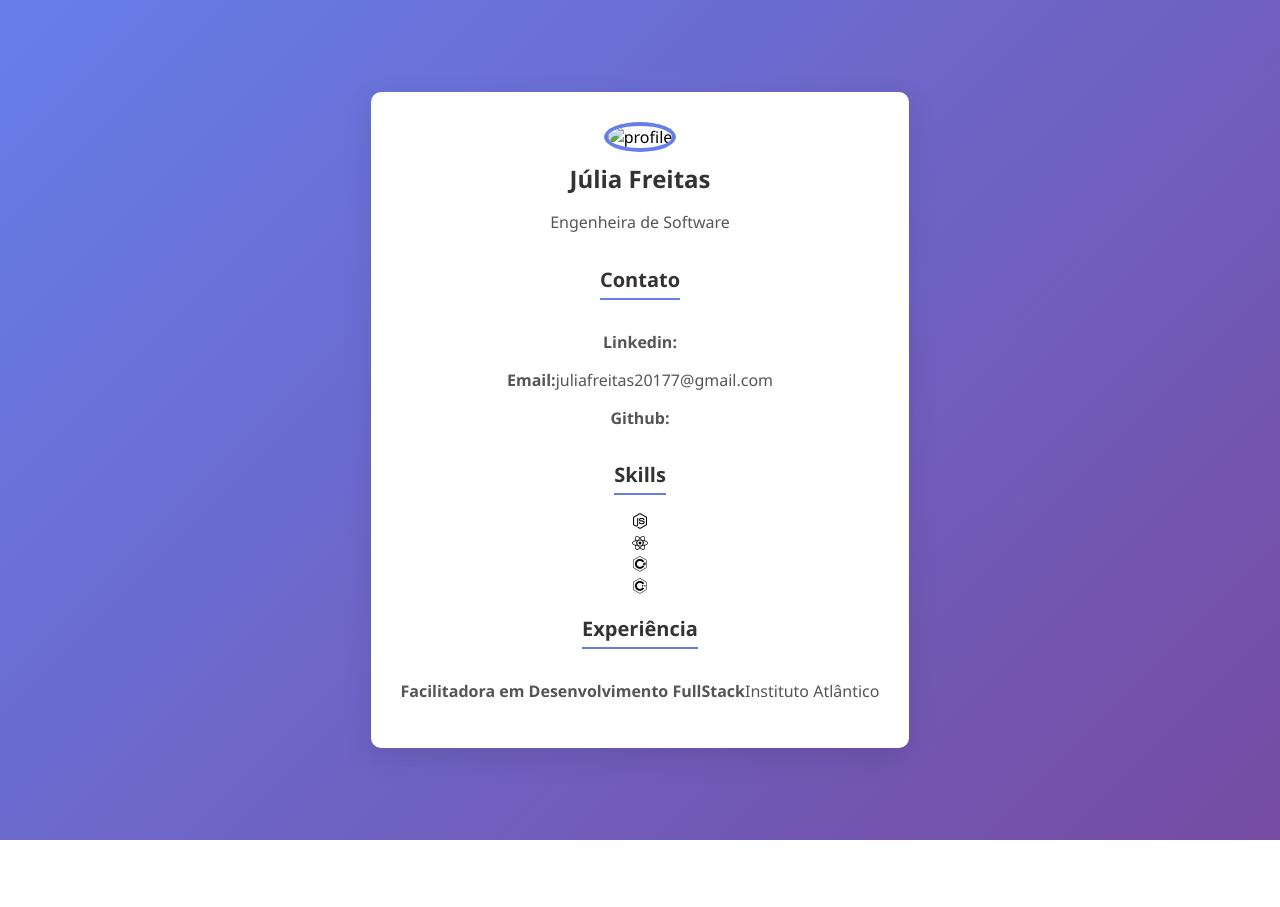
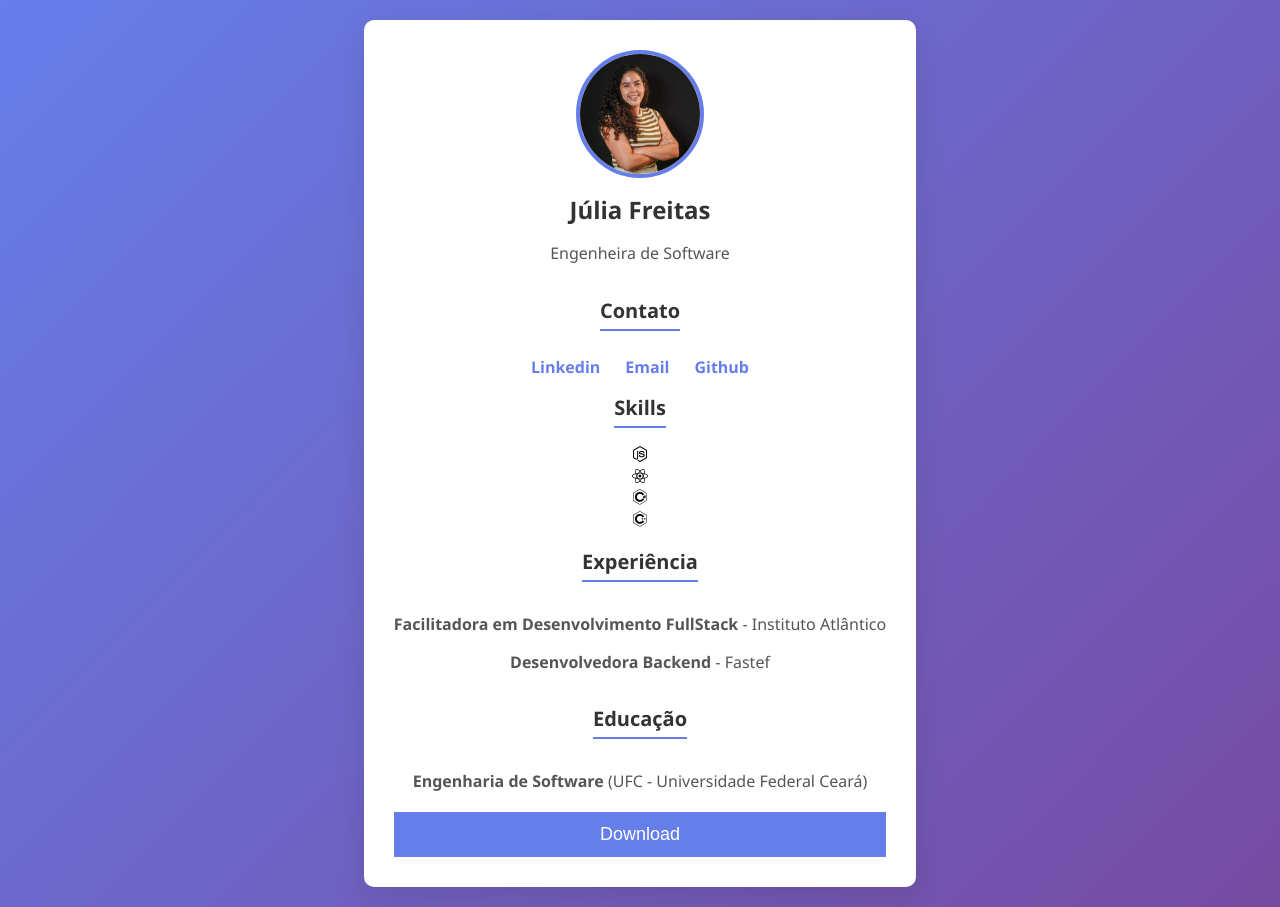
Before and after one commit to julfreitas/Disciplina-Desenvolvimento-Web, a plain HTML site: page Prática laboratório - CSS/exercicio01/index.html in a window 1280 px wide. Before the commit the page ends 840 px from the top, so only its background shows below. Drawn offline with nearby package versions, Linux system fonts and the light colour scheme.

Commit message:
curriculo

```diff
--- a/Prática laboratório - CSS/exercicio01/index.html
+++ b/Prática laboratório - CSS/exercicio01/index.html
@@ -16,20 +16,36 @@
       href="https://cdn.jsdelivr.net/gh/devicons/devicon@v2.15.1/devicon.min.css"
     />
 
-    <title>Document</title>
+    <title>Currículo</title>
   </head>
   <body>
     <div class="resumo">
       <header>
-        <img src="" alt="profile" />
+        <img src="profile.jpg" alt="profile" />
         <h1>Júlia Freitas</h1>
         <p>Engenheira de Software</p>
       </header>
       <section class="contato">
         <h2>Contato</h2>
-        <p><strong>Linkedin:</strong></p>
-        <p><strong>Email:</strong>juliafreitas20177@gmail.com</p>
-        <p><strong>Github:</strong></p>
+        <div class="links-contato">
+          <a
+            href="https://www.linkedin.com/in/julfreitas"
+            target="_blank"
+            rel="linkedin"
+          >
+            Linkedin
+          </a>
+
+          <a href="mailto:juliafreitas20177@gmail.com"> Email </a>
+
+          <a
+            href="https://github.com/julfreitas"
+            target="_blank"
+            rel="github"
+          >
+            Github
+          </a>
+        </div>
       </section>
       <section class="skills">
         <h2>Skills</h2>
@@ -52,8 +68,20 @@
       </section>
       <section class="experiencia">
         <h2>Experiência</h2>
-        <p><strong>Facilitadora em Desenvolvimento FullStack</strong>Instituto Atlântico</p>
+        <p>
+          <strong>Facilitadora em Desenvolvimento FullStack</strong> - Instituto
+          Atlântico
+        </p>
+        <p><strong>Desenvolvedora Backend</strong> - Fastef</p>
       </section>
+      <section class="educacao">
+        <h2>Educação</h2>
+        <p>
+          <strong>Engenharia de Software</strong> (UFC - Universidade Federal
+          Ceará)
+        </p>
+      </section>
+      <button onclick="window.print()">Download</button>
     </div>
   </body>
 </html>
--- a/Prática laboratório - CSS/exercicio01/style.css
+++ b/Prática laboratório - CSS/exercicio01/style.css
@@ -4,28 +4,33 @@ body {
   display: flex;
   justify-content: center;
   align-items: center;
-  height: 100vh;
+  min-height: 100vh;
   margin: 0;
   padding: 20px;
 }
+
 .resumo {
   max-width: 600px;
   padding: 30px;
   background: white;
-  img {
+  border-radius: 10px;
+  text-align: center;
+  box-shadow: 0 10px 30px rgba(0, 0, 0, 0.1);
+}
+
+.resumo img {
   width: 120px;
   border-radius: 50%;
   border: 4px solid #667eea;
 }
-  border-radius: 10px;
-  text-align: center;
-  box-shadow: 0 10px 30px rgba(0, 0, 0, 0.1);
-  h1{
+
+.resumo h1 {
   margin: 10px 0;
   font-size: 24px;
   color: #333;
 }
-  h2{
+
+.resumo h2 {
   border-bottom: 2px solid #667eea;
   display: inline-block;
   padding-bottom: 5px;
@@ -33,8 +38,56 @@ body {
   font-size: 20px;
   color: #333;
 }
-  p{
+
+.resumo p {
   color: #555;
 }
 
+.links-contato {
+  display: flex;
+  justify-content: center;
+  gap: 25px;
+  margin-top: 10px;
 }
+
+.links-contato a {
+  text-decoration: none;
+  color: #667eea;
+  font-weight: bold;
+  font-size: 16px;
+  transition: all 0.3s ease-in-out;
+}
+
+.links-contato a:hover {
+  color: #764ba2;
+  transform: scale(1.1);
+}
+
+.resumo button {
+  display: block;
+  width: 100%;
+  padding: 12px;
+  background: #667eea;
+  color: white;
+  border: none;
+  cursor: pointer;
+  font-size: 18px;
+  margin-top: 20px;
+  transition: all 0.3s ease-in-out;
+}
+
+.resumo button:hover {
+  background: #764ba2;
+}
+
+@media print {
+  button {
+    display: none;
+  }
+  body {
+    background: white;
+  }
+  .resumo {
+    box-shadow: none;
+  }
+}
```
Also changed, not shown: Prática laboratório - CSS/exercicio01/profile.jpg (added). Lines whose indentation alone changed are shown as unchanged.
